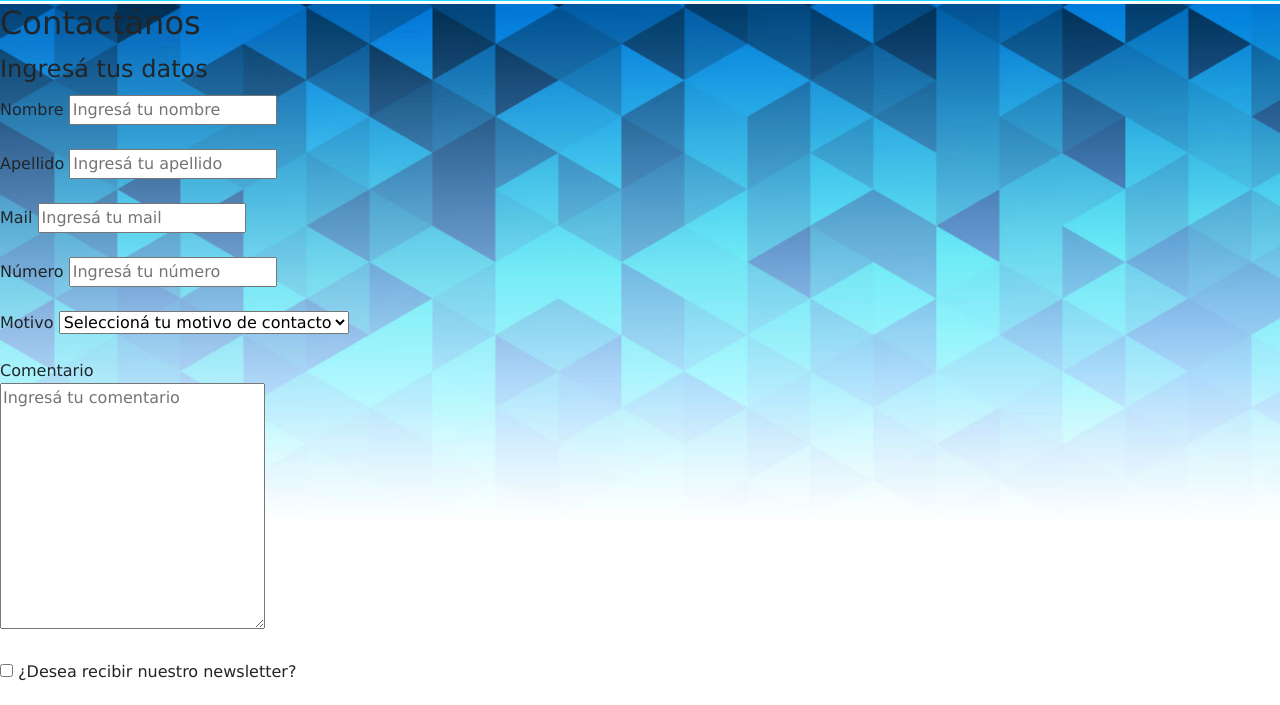
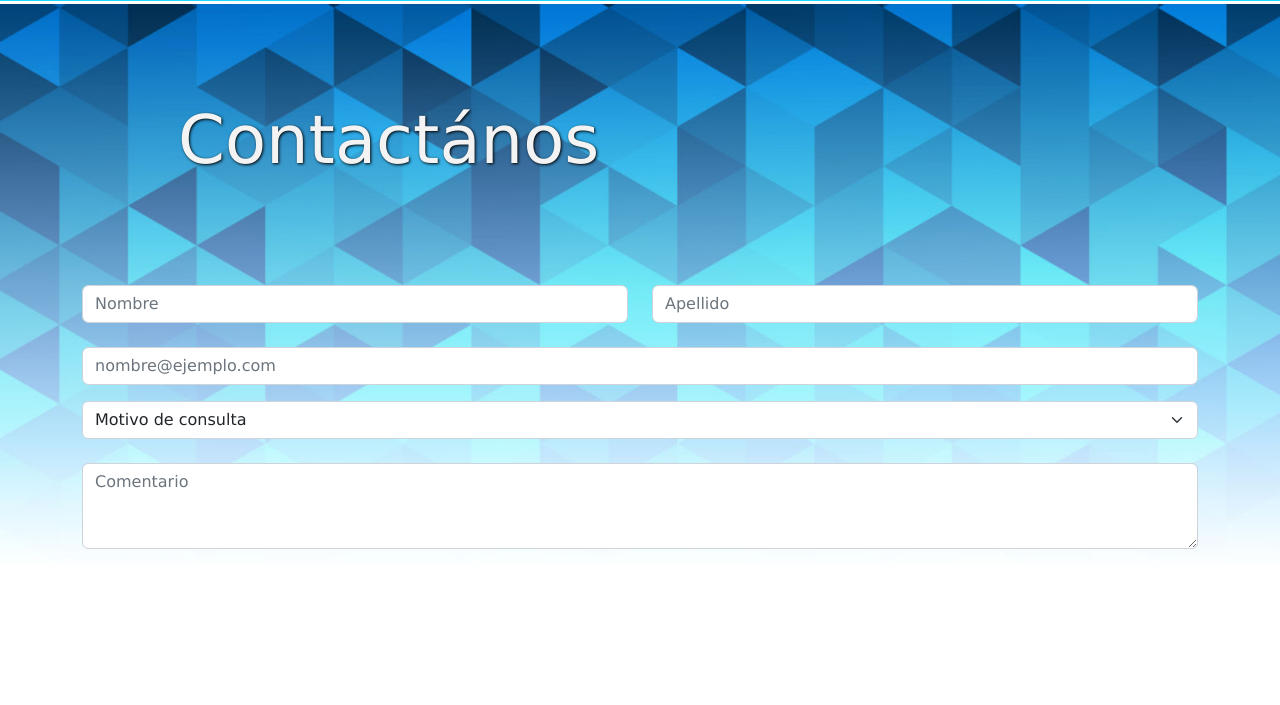
Before and after one commit to RICOJUANPABLO/PROYECTO-CODER-2022-JPR-REFSA, a website: page contacto.html in a window 1280 px wide. Shown: the part 87-792 px from the top of the page. Drawn offline with nearby package versions, Linux system fonts and the light colour scheme.

Commit message:
modificacion contacto

```diff
--- a/contacto.html
+++ b/contacto.html
@@ -10,7 +10,7 @@
     <link rel="stylesheet" href="https://cdnjs.cloudflare.com/ajax/libs/animate.css/4.1.1/animate.min.css"/>
     <!-- CSS PROPIO -->
     <link rel="stylesheet" href="./css/style.css">
-    <title>PROYECTO CODER - JPR</title>
+    <title>Contacto</title>
 </head>
 <body>
     <!-- Header -->
@@ -55,52 +55,31 @@
     <!-- Main -->
     <main>
         <!-- Menú de formulario -->
-        <h2>Contactános</h2>
-        <form action="">
-            <fieldset>
-                <legend>Ingresá tus datos</legend>
-                <label for="nombre">Nombre</label>
-                <input type="text" name="nombre" id="nombre" placeholder="Ingresá tu nombre" required>
-                <br> <!-- El br sólo momentáneamente hasta que lo podamos dividir utilizando CSS -->
-                <br>
-                <label for="apellido">Apellido</label>
-                <input type="text" name="apellido" id="apellido" placeholder="Ingresá tu apellido" required>
-                <br>
-                <br>
-                <label for="correo">Mail</label>
-                <input type="text" name="correo" id="correo" placeholder="Ingresá tu mail" required>
-                <br>
-                <br>
-                <label for="numero">Número</label>
-                <input type="number" name="numero" id="numero" placeholder="Ingresá tu número" required>
-                <br>
-                <br>
-                <label for="motivo">Motivo</label>
-                <select name="motivo" id="motivo">
-                    <option value="">Seleccioná tu motivo de contacto</option>
-                    <option value="compras">Compras</option>
-                    <option value="urgencias">Urgencias</option>
-                    <option value="otra">Otra consulta</option>
-                </select>
-                <br>
-                <br>
-                <label for="comentario">Comentario</label>
-                <br>
-                <textarea name="comentario" id="comentario" cols="30" rows="10" placeholder="Ingresá tu comentario" maxlength="240"></textarea>
-                <br>
-                <br>
-                <input type="checkbox"  name="cbox1"> ¿Desea recibir nuestro newsletter?
-                <br>
-                <br>
-                <input type="submit">
-                <input type="reset" value="Limpiar">
-
-
-
-            </fieldset>
-
-
-        </form>
+        <div class="container">
+        <h2 class="title__index">Contactános</h2>
+        <div class="row">
+          <div class="col">
+            <input type="text" class="form-control" placeholder="Nombre" aria-label="First name">
+          </div>
+          <div class="col">
+            <input type="text" class="form-control" placeholder="Apellido" aria-label="Last name">
+          </div>
+        </div>
+        <div class="mb-3">
+          <label for="exampleFormControlInput1" class="form-label"></label>
+          <input type="email" class="form-control" id="exampleFormControlInput1" placeholder="nombre@ejemplo.com">
+        </div>
+        <select class="form-select" aria-label="Default select example">
+          <option selected>Motivo de consulta</option>
+          <option value="1">Compras</option>
+          <option value="2">Urgencias</option>
+          <option value="3">Otras consultas</option>
+        </select>
+        <div class="mb-3">
+          <label for="exampleFormControlTextarea1" class="form-label"></label>
+          <textarea class="form-control" id="exampleFormControlTextarea1" rows="3" placeholder="Comentario"></textarea>
+        </div>
+      </div>
     </main>
     <!-- Footer -->
     <footer class="footer">
```
Also changed, not shown: index.html (+1 -1 lines), nosotros.html (+1 -1 lines), productos.html (+1 -1 lines), urgencias.html (+1 -1 lines).
